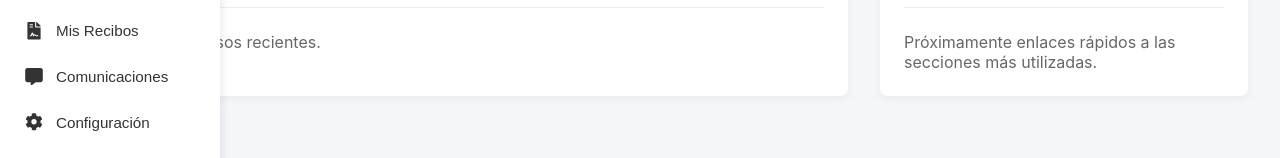
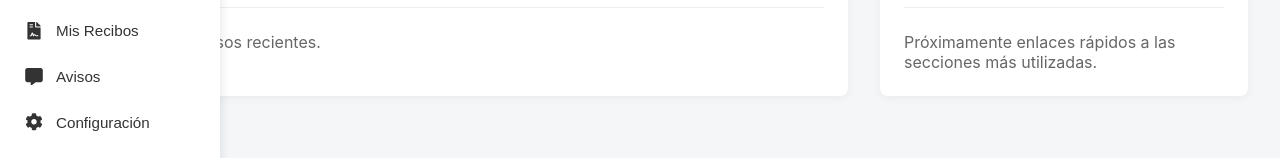
Before and after one commit to Mateosacco99/MS-PeopleAdmin, a React (Vite) app: page / in a window 1280 px wide. Shown: the part 180-338 px from the top of the page. Built offline with nearby package versions, Linux system fonts and the light colour scheme.

Commit message:
Fix: Cambiando comunicaciones a Avisos

```diff
--- a/src/App.jsx
+++ b/src/App.jsx
@@ -14,7 +14,7 @@ const App = () => {
             <Route path="/" element={<Inicio />} />
             <Route path="/perfil" element={<div>Mi Perfil</div>} />
             <Route path="/recibos" element={<div>Mis Recibos</div>} />
-            <Route path="/comunicaciones" element={<div>Comunicaciones</div>} />
+            <Route path="/avisos" element={<div>Comunicaciones</div>} />
             <Route path="/configuracion" element={<div>Configuración</div>} />
           </Route>
           <Route path="*" element={<Navigate to="/" />} />
--- a/src/components/Sidebar.jsx
+++ b/src/components/Sidebar.jsx
@@ -15,7 +15,7 @@ const Sidebar = () => {
     { id: 'dashboard', label: 'Inicio', icon: FaHome, path: '/' },
     { id: 'perfil', label: 'Mi Perfil', icon: FaUser, path: '/perfil' },
     { id: 'recibos', label: 'Mis Recibos', icon: FaFileContract, path: '/recibos' },
-    { id: 'comunicaciones', label: 'Comunicaciones', icon: FaCommentAlt, path: '/comunicaciones' },
+    { id: 'avisos', label: 'Avisos', icon: FaCommentAlt, path: '/avisos' },
     { id: 'configuracion', label: 'Configuración', icon: FaCog, path: '/configuracion' },
   ]
 
```
